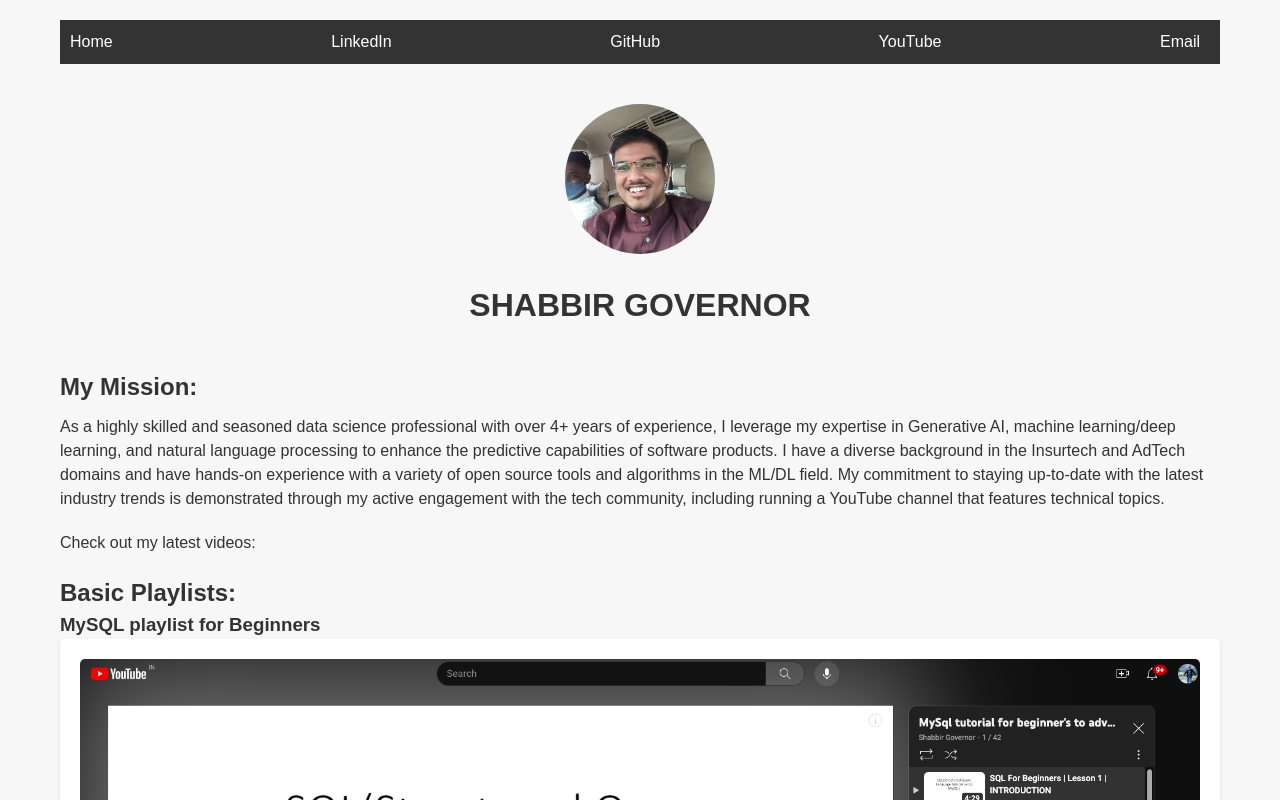
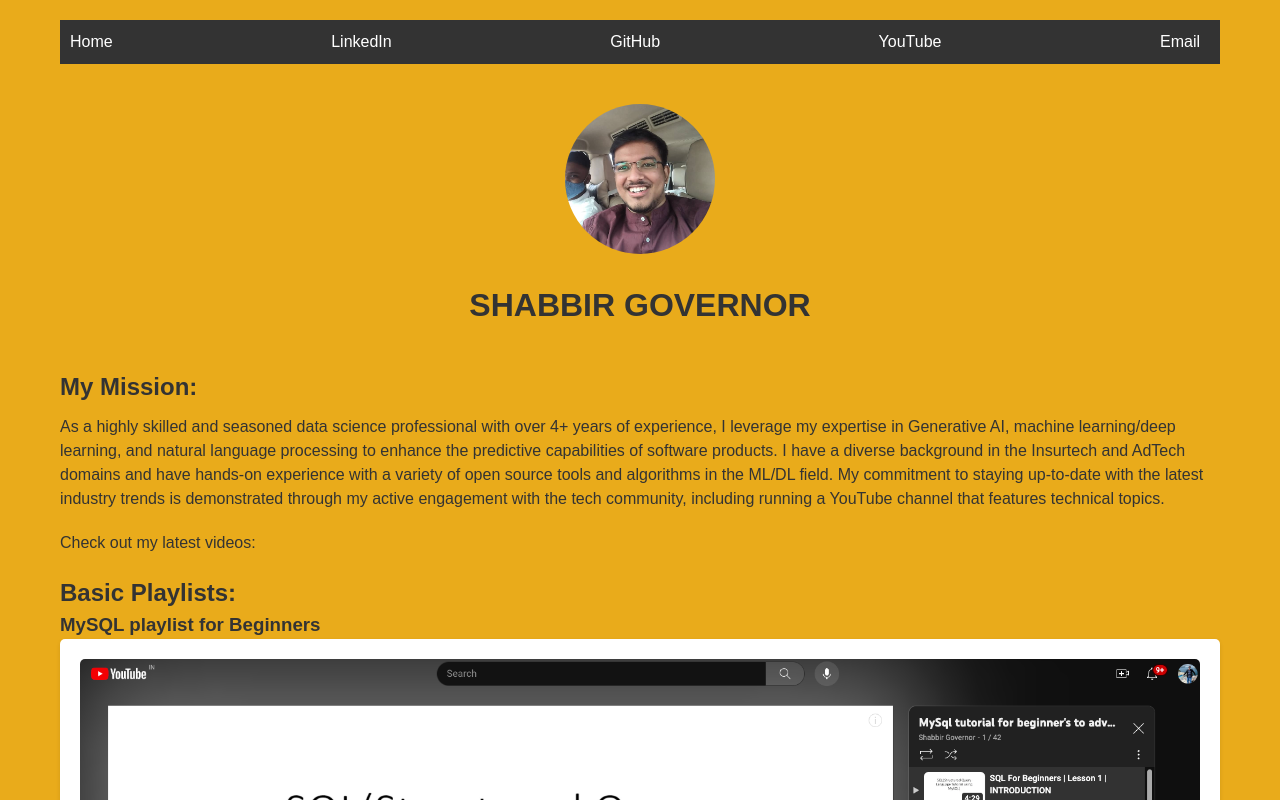
Before and after one commit to shabbirg89/Personal_Website, a React (Create React App) app in the folder client/: page / in a window 1280 px wide. Shown: the top 800 px of the page. Built offline with nearby package versions, Linux system fonts and the light colour scheme.

Commit message:
Site Updated version 1

```diff
--- a/client/src/App.css
+++ b/client/src/App.css
@@ -9,7 +9,7 @@
 
 body {
   font-family: Arial, sans-serif;
-  background-color: #f7f7f7;
+  background-color: #e9ab1b; /* Change the background color here */
   color: #333;
   line-height: 1.5;
 }
```
